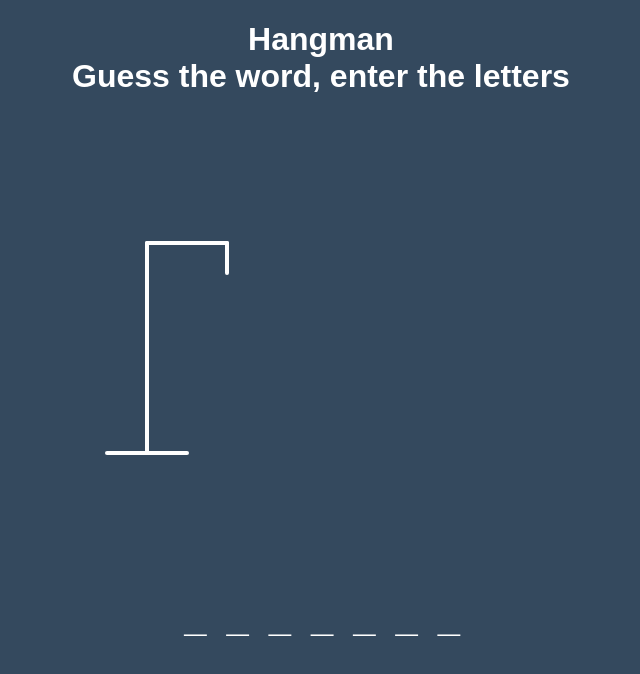
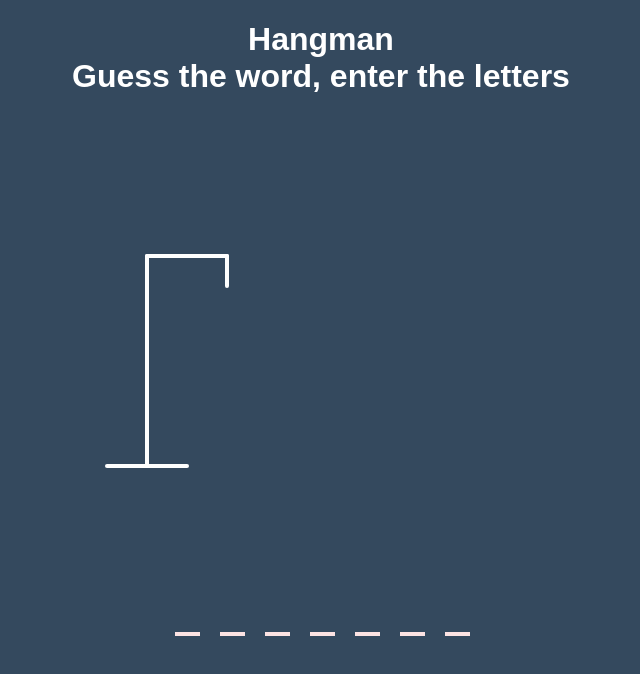
Before and after one commit to Coderushnepal/Fellow_SrijanaKhatiwada, a plain HTML site: page Hangman/index.html in a window 1280 px wide. Shown: the whole page, without its empty margins (328-968 px from the left). Drawn offline with Linux system fonts and the light colour scheme.

Commit message:
letters printed

```diff
--- a/Hangman/script.js
+++ b/Hangman/script.js
@@ -25,14 +25,31 @@ dashDiv.classList.add('dashDiv');
 wholeContainer.appendChild(dashDiv);
 
 var hints = ['Movie', 'Nepali actor', 'Diffucult PL', 'Food'];
-var answers = ['lucy', 'rajeshhamal', 'javascript', 'chicken'];
+var answers = ['lucy', 'rajeshhamal', 'javascript' , 'chicken'];
+// var answers = [['l', 'u', 'c', 'y'],['r', 'a', 'j', 'e', 's','h', 'h', 'a', 'm', 'a', 'l' ], ['j', 'a', 'v','a','s','c','r','i' , 'p' , 't'], ['c', 'h', 'i', 'c', 'k', 'e', 'n' ] ];
 
-var randomAns = 0;
+var randomAns = '';
 var randomAns= answers[Math.floor(Math.random()*answers.length)];
 
 for (var i = 0; i<randomAns.length; i++) {
     var letterDash = document.createElement('div');
     letterDash.classList.add('letterDash');
-    letterDash.innerHTML= '_';
+    letterDash.style.borderBottom = ('4px solid rgb(252, 227, 227)');
+
     dashDiv.appendChild(letterDash);
 }
+
+var letters = document.querySelectorAll('.letterDash');
+document.addEventListener("keydown", function (e) {
+for (var j=0 ;j < randomAns.length; j++) {
+    if (randomAns[j]=== e.key) {
+        letters[j].innerHTML  = e.key;
+
+    }
+    else {
+
+    }
+
+}
+
+});
--- a/Hangman/style.css
+++ b/Hangman/style.css
@@ -43,9 +43,16 @@ visibility: hidden;
 }
 
 .letterDash {
-  display: inline;
+  display: inline-block;
   margin-left: 20px;
-  font-weight: bolder;
   font-size: 40px;
-  text-align: center;
+  width: 25px;
+
+  /* border-bottom: 4px solid rgb(252, 227, 227); */
+
 }
+/* .letterDash {
+
+  display: inline-block;
+  margin-left: 5px;
+} */
```
